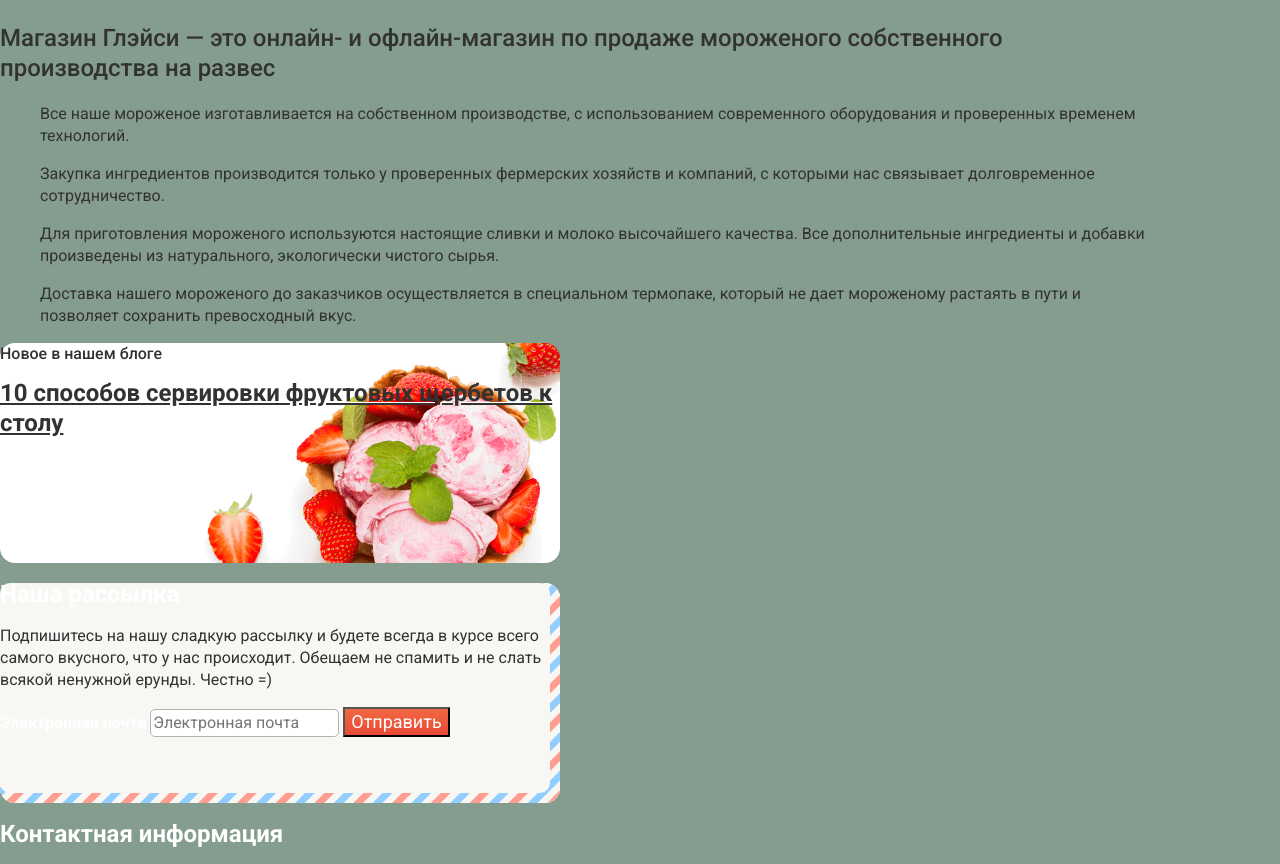
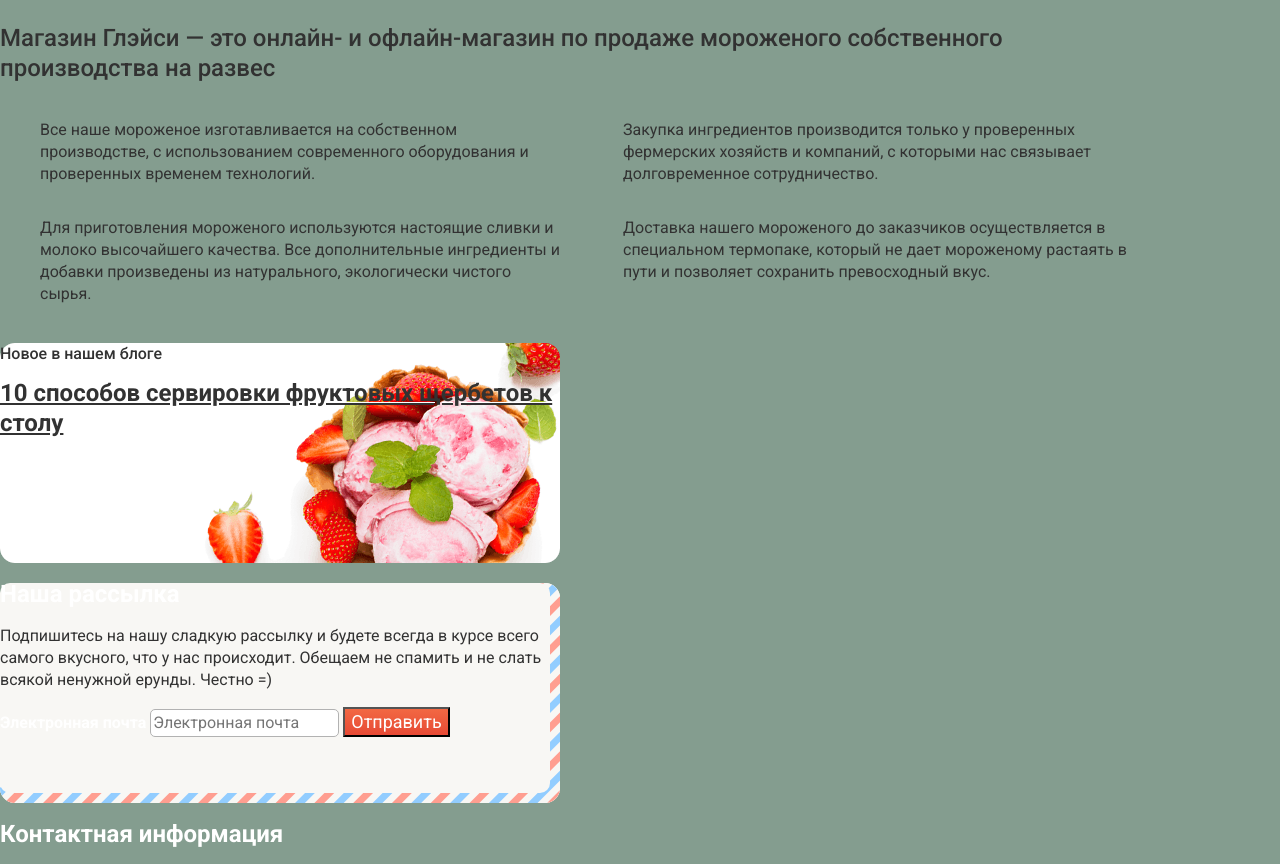
Before and after one commit to nikolaivi/933039-gllacy-24, a plain HTML site: page index.html in a window 1280 px wide. Shown: the part 3392-4256 px from the top of the page. Drawn offline with Linux system fonts and the light colour scheme.

Commit message:
Внесено небольшое изменение в задание по базовой стилизации

```diff
--- a/css/style.css
+++ b/css/style.css
@@ -268,6 +268,13 @@ input[type="text"]:valid {
 
 .features-list {
   list-style: none;
+
+  column-count: 2;
+  column-gap: 60px;
+}
+
+.features-list li {
+  display: inline-block;
 }
 
 .our-features p {
--- a/index.html
+++ b/index.html
@@ -153,13 +153,14 @@
             и проверенных временем технологий.</p>
         </li>
         <li class="feature-item">
+          <p>Для приготовления мороженого используются настоящие сливки и молоко высочайшего качества. Все
+            дополнительные ингредиенты и добавки произведены из натурального, экологически чистого сырья.</p>
+        </li>
+        <li class="feature-item">
           <p>Закупка ингредиентов производится только у проверенных фермерских хозяйств и компаний, с которыми нас
             связывает долговременное сотрудничество.</p>
         </li>
-        <li class="feature-item">
-          <p>Для приготовления мороженого используются настоящие сливки и молоко высочайшего качества. Все
-            дополнительные ингредиенты и добавки произведены из натурального, экологически чистого сырья.</p>
-        </li>
+
         <li class="feature-item">
           <p>Доставка нашего мороженого до заказчиков осуществляется в специальном термопаке, который не дает
             мороженому растаять в пути и позволяет сохранить превосходный вкус.</p>
```
